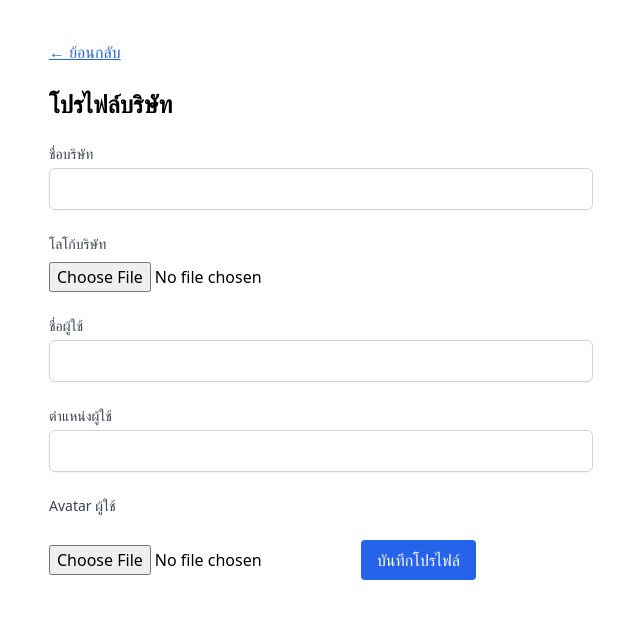
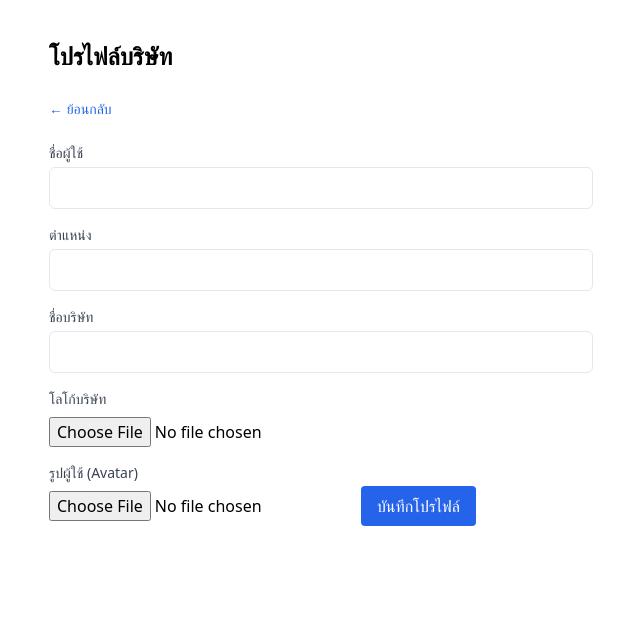
Before and after one commit to shamnakit/owneros-checklist, a Next.js app: page /profile in a window 1280 px wide. Shown: the top 618 px of the page, without its empty margins (319-959 px from the left). Built offline with nearby package versions, Linux system fonts and the light colour scheme; no server answers.

Commit message:
fix profile sidebar2

```diff
--- a/pages/profile.tsx
+++ b/pages/profile.tsx
@@ -1,36 +1,39 @@
-import { useEffect, useState } from 'react';
-import { supabase } from '@/utils/supabaseClient';
-import Image from 'next/image';
-import { useRouter } from 'next/router';
+import { useEffect, useState } from "react";
+import { supabase } from "@/utils/supabaseClient";
+import Image from "next/image";
+import { useRouter } from "next/router";
 
 export default function ProfilePage() {
-  const router = useRouter();
   const [user, setUser] = useState(null);
-  const [companyName, setCompanyName] = useState('');
-  const [companyLogoUrl, setCompanyLogoUrl] = useState('');
-  const [avatarUrl, setAvatarUrl] = useState('');
-  const [userName, setUserName] = useState('');
-  const [userPosition, setUserPosition] = useState('');
+  const [fullName, setFullName] = useState("");
+  const [role, setRole] = useState("");
+  const [companyName, setCompanyName] = useState("");
+  const [companyLogoUrl, setCompanyLogoUrl] = useState("");
+  const [avatarUrl, setAvatarUrl] = useState("");
   const [uploadingLogo, setUploadingLogo] = useState(false);
   const [uploadingAvatar, setUploadingAvatar] = useState(false);
 
+  const router = useRouter();
+
   useEffect(() => {
     const getProfile = async () => {
-      const { data: { user } } = await supabase.auth.getUser();
+      const {
+        data: { user },
+      } = await supabase.auth.getUser();
       setUser(user);
       if (user) {
-        const { data, error } = await supabase
-          .from('profiles')
-          .select('company_name, company_logo_url, avatar_url, name, position')
-          .eq('id', user.id)
+        const { data } = await supabase
+          .from("profiles")
+          .select("*")
+          .eq("id", user.id)
           .single();
 
         if (data) {
-          setCompanyName(data.company_name || '');
-          setCompanyLogoUrl(data.company_logo_url || '');
-          setAvatarUrl(data.avatar_url || '');
-          setUserName(data.name || '');
-          setUserPosition(data.position || '');
+          setFullName(data.full_name || "");
+          setRole(data.role || "");
+          setCompanyName(data.company_name || "");
+          setCompanyLogoUrl(data.company_logo_url || "");
+          setAvatarUrl(data.avatar_url || "");
         }
       }
     };
@@ -38,105 +41,117 @@ export default function ProfilePage() {
   }, []);
 
   const updateProfile = async () => {
-    await supabase.from('profiles').upsert({
+    if (!user) return;
+    const updates = {
       id: user.id,
+      full_name: fullName,
+      role,
       company_name: companyName,
       company_logo_url: companyLogoUrl,
       avatar_url: avatarUrl,
-      name: userName,
-      position: userPosition
-    });
-    alert('อัปเดตสำเร็จ');
+    };
+
+    const { error } = await supabase.from("profiles").upsert(updates);
+    if (error) {
+      alert("บันทึกไม่สำเร็จ");
+    } else {
+      alert("บันทึกสำเร็จ");
+    }
   };
 
-  const uploadImage = async (e, type) => {
-    try {
-      const file = e.target.files[0];
-      if (!file || !user) return;
+  const uploadFile = async (e, type: "logo" | "avatar") => {
+    const file = e.target.files[0];
+    if (!file || !user) return;
 
-      const fileExt = file.name.split('.').pop();
-      const filePath = `${user.id}/${type}.${fileExt}`;
-      if (type === 'logo') setUploadingLogo(true);
-      else setUploadingAvatar(true);
+    const fileExt = file.name.split(".").pop();
+    const filePath = `${user.id}/${type}.${fileExt}`;
+    const bucket = "company-logos"; // ใช้ bucket เดียวกัน
 
-      const { error: uploadError } = await supabase.storage
-        .from('company-logos')
-        .upload(filePath, file, { upsert: true });
+    type === "logo" ? setUploadingLogo(true) : setUploadingAvatar(true);
 
-      if (uploadError) throw uploadError;
+    const { error: uploadError } = await supabase.storage
+      .from(bucket)
+      .upload(filePath, file, { upsert: true });
 
-      const { data } = supabase.storage.from('company-logos').getPublicUrl(filePath);
-      if (type === 'logo') setCompanyLogoUrl(data.publicUrl);
-      else setAvatarUrl(data.publicUrl);
-    } catch (error) {
-      alert('อัปโหลดไม่สำเร็จ');
-    } finally {
-      setUploadingLogo(false);
-      setUploadingAvatar(false);
+    if (uploadError) {
+      alert("อัปโหลดไฟล์ไม่สำเร็จ");
+      type === "logo" ? setUploadingLogo(false) : setUploadingAvatar(false);
+      return;
     }
+
+    const { data } = supabase.storage.from(bucket).getPublicUrl(filePath);
+    type === "logo" ? setCompanyLogoUrl(data.publicUrl) : setAvatarUrl(data.publicUrl);
+
+    type === "logo" ? setUploadingLogo(false) : setUploadingAvatar(false);
   };
 
   return (
     <div className="max-w-xl mx-auto py-10 px-4">
-      <button onClick={() => router.back()} className="mb-6 text-blue-600 underline">← ย้อนกลับ</button>
-
       <h1 className="text-2xl font-bold mb-6">โปรไฟล์บริษัท</h1>
 
+      <button
+        onClick={() => router.back()}
+        className="mb-6 text-sm text-blue-600 hover:underline"
+      >
+        ← ย้อนกลับ
+      </button>
+
+      {/* Full Name */}
+      <label className="block text-sm font-medium text-gray-700">ชื่อผู้ใช้</label>
+      <input
+        type="text"
+        className="mt-1 mb-4 block w-full border rounded-md p-2"
+        value={fullName}
+        onChange={(e) => setFullName(e.target.value)}
+      />
+
+      {/* Role */}
+      <label className="block text-sm font-medium text-gray-700">ตำแหน่ง</label>
+      <input
+        type="text"
+        className="mt-1 mb-4 block w-full border rounded-md p-2"
+        value={role}
+        onChange={(e) => setRole(e.target.value)}
+      />
+
+      {/* Company Name */}
       <label className="block text-sm font-medium text-gray-700">ชื่อบริษัท</label>
       <input
         type="text"
-        className="mt-1 block w-full border border-gray-300 rounded-md shadow-sm p-2"
+        className="mt-1 mb-4 block w-full border rounded-md p-2"
         value={companyName}
         onChange={(e) => setCompanyName(e.target.value)}
       />
 
-      <label className="block mt-6 text-sm font-medium text-gray-700">โลโก้บริษัท</label>
+      {/* Company Logo */}
+      <label className="block text-sm font-medium text-gray-700">โลโก้บริษัท</label>
       {companyLogoUrl && (
-        <div className="mt-2">
-          <Image src={companyLogoUrl} alt="Company Logo" width={150} height={150} />
-        </div>
+        <Image src={companyLogoUrl} alt="Logo" width={120} height={120} className="mt-2" />
       )}
       <input
         type="file"
         accept="image/*"
-        className="mt-2"
-        onChange={(e) => uploadImage(e, 'logo')}
+        className="mt-2 mb-4"
+        onChange={(e) => uploadFile(e, "logo")}
         disabled={uploadingLogo}
       />
 
-      <label className="block mt-6 text-sm font-medium text-gray-700">ชื่อผู้ใช้</label>
-      <input
-        type="text"
-        className="mt-1 block w-full border border-gray-300 rounded-md shadow-sm p-2"
-        value={userName}
-        onChange={(e) => setUserName(e.target.value)}
-      />
-
-      <label className="block mt-6 text-sm font-medium text-gray-700">ตำแหน่งผู้ใช้</label>
-      <input
-        type="text"
-        className="mt-1 block w-full border border-gray-300 rounded-md shadow-sm p-2"
-        value={userPosition}
-        onChange={(e) => setUserPosition(e.target.value)}
-      />
-
-      <label className="block mt-6 text-sm font-medium text-gray-700">Avatar ผู้ใช้</label>
+      {/* Avatar */}
+      <label className="block text-sm font-medium text-gray-700">รูปผู้ใช้ (Avatar)</label>
       {avatarUrl && (
-        <div className="mt-2">
-          <Image src={avatarUrl} alt="User Avatar" width={100} height={100} className="rounded-full" />
-        </div>
+        <Image src={avatarUrl} alt="Avatar" width={100} height={100} className="mt-2 rounded-full" />
       )}
       <input
         type="file"
         accept="image/*"
-        className="mt-2"
-        onChange={(e) => uploadImage(e, 'avatar')}
+        className="mt-2 mb-6"
+        onChange={(e) => uploadFile(e, "avatar")}
         disabled={uploadingAvatar}
       />
 
       <button
         onClick={updateProfile}
-        className="mt-6 bg-blue-600 text-white px-4 py-2 rounded hover:bg-blue-700"
+        className="bg-blue-600 text-white px-4 py-2 rounded hover:bg-blue-700"
       >
         บันทึกโปรไฟล์
       </button>
```
